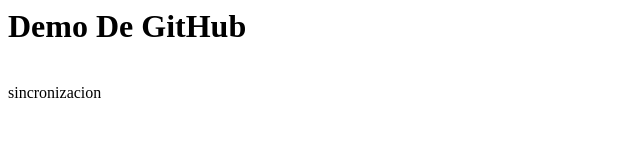
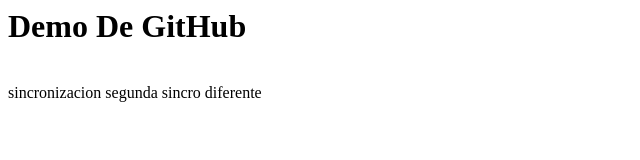
Before and after one commit to elian0988/FR, a plain HTML site: page index.html in a window 1280 px wide. Shown: the whole page, without its empty margins (0-640 px from the left). Drawn offline with Linux system fonts and the light colour scheme.

Commit message:
cambio
sincro

```diff
--- a/index.html
+++ b/index.html
@@ -7,5 +7,7 @@
     <body>
         <h1>Demo De GitHub</h1> </br>
         sincronizacion
+
+    segunda sincro diferente
     </body>
 </html>
```
